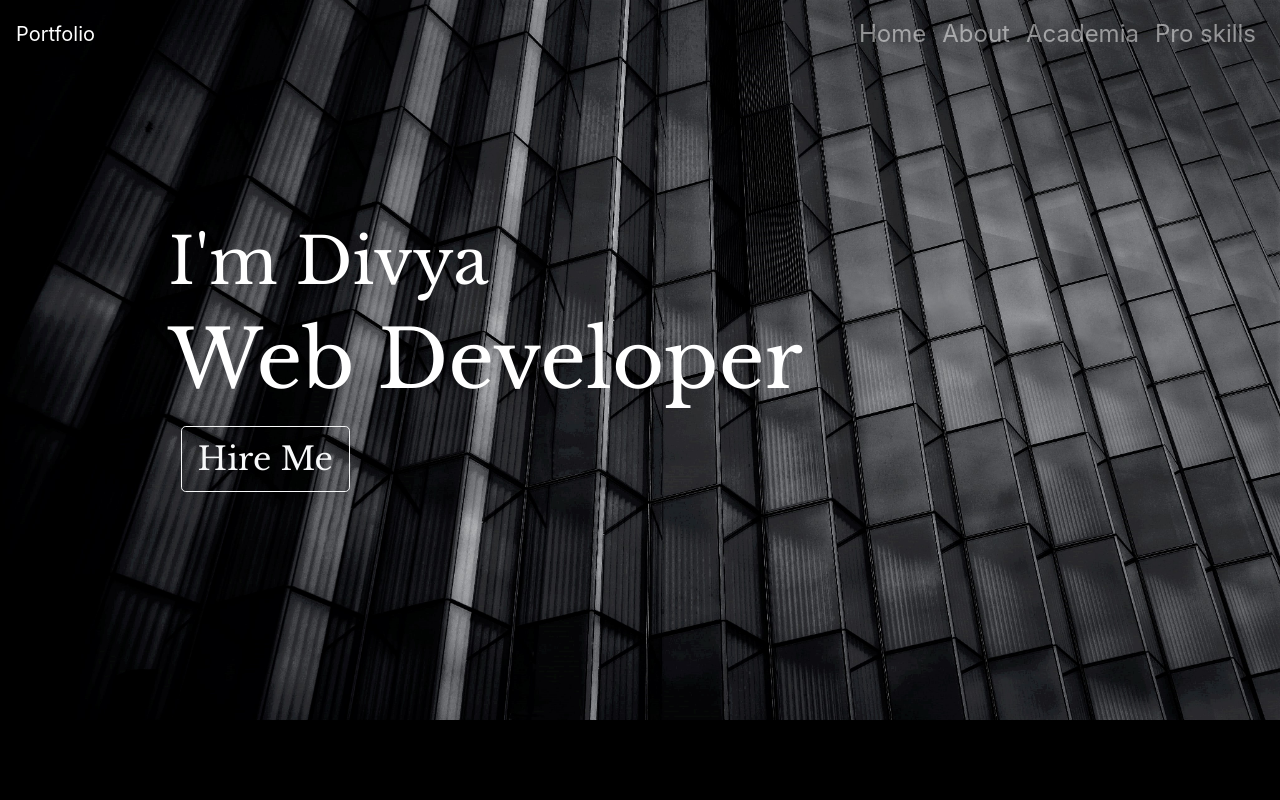
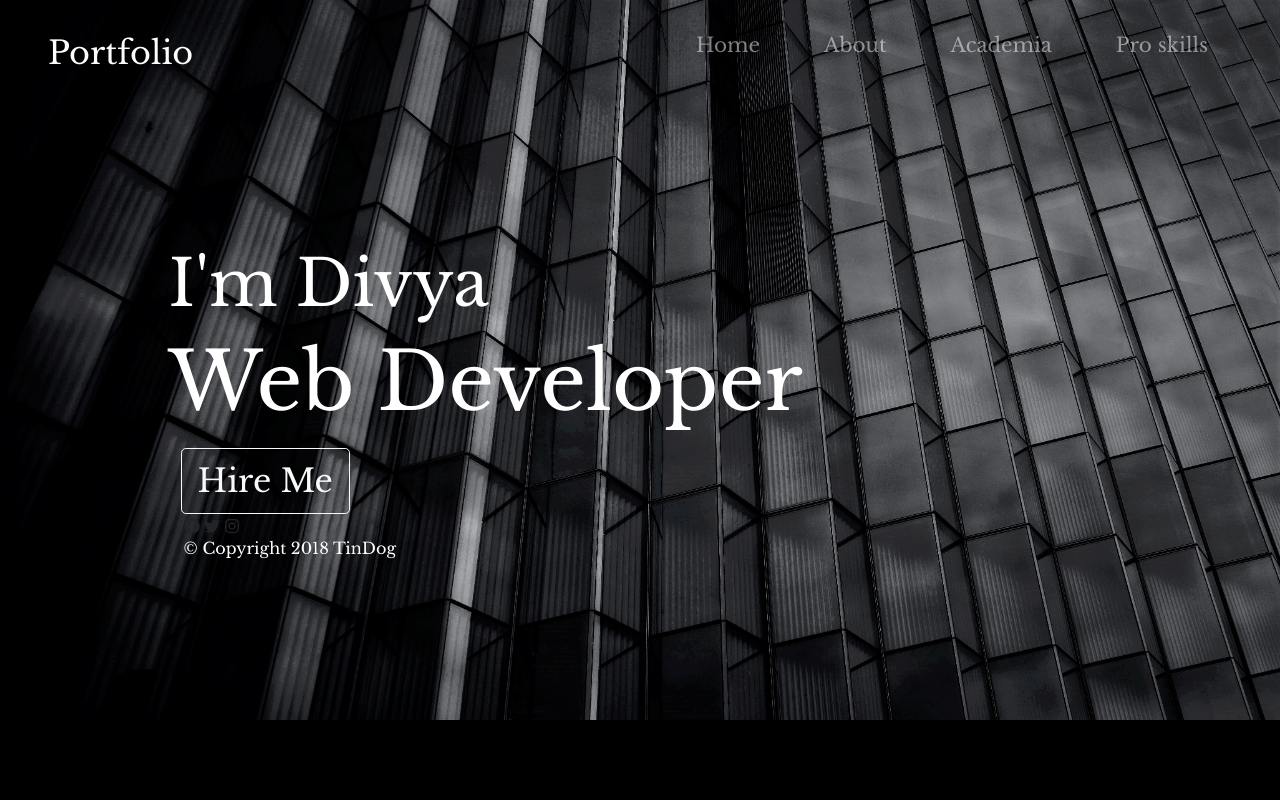
Before and after one commit to divyachandrapandi/Personal-Portfolio-Project, a Flask app: page / in a window 1280 px wide. Run offline with Flask 2, Linux system fonts and the light colour scheme; some libraries are stand-ins or nearby versions.

Commit message:
navbar updated2

```diff
--- a/static/css/styles.css
+++ b/static/css/styles.css
@@ -4,6 +4,7 @@ html,body{
    background-color: black;
    overflow:hidden;
    position:relative;
+   font-family:'Libre Baskerville', serif;
 }
 
 
@@ -20,9 +21,7 @@ box-sizing: border-box;
 
 
 }
-a{
-font-size:1.5rem;
-}
+
 h1,h2,p
 {
 color:white;
@@ -52,3 +51,15 @@ height:auto;
 position:absolute;
 z-index:2;
 }
+
+.mybrand{
+margin:1rem 0  0 2rem;
+font-size:2rem;
+}
+
+.mylinks{
+margin-right:3rem;
+}
+.mypage{
+font-size: 1.25rem;
+}
--- a/templates/index.html
+++ b/templates/index.html
@@ -26,7 +26,7 @@
 
 <div class="bg-container" style="background-image: url({{ url_for('static', filename='/images/index.jpg')}});">
     <nav class="navbar navbar-expand-lg navbar-dark ">
-        <a class="navbar-brand" href="#">Portfolio</a>
+        <a class="mybrand navbar-brand" href="#">Portfolio</a>
         <button class="navbar-toggler" type="button" data-toggle="collapse" data-target="#navbarSupportedContent"
                 aria-controls="navbarSupportedContent" aria-expanded="false" aria-label="Toggle navigation">
             <span class="navbar-toggler-icon"></span>
@@ -34,17 +34,17 @@
         <div class="collapse navbar-collapse" id="navbarSupportedContent">
 
             <ul class="navbar-nav ml-auto">
-                <li class="nav-item">
-                    <a class="nav-link" href="#">Home </a>
+                <li class="mylinks nav-item ">
+                    <a class="mypage nav-link" href="#">Home </a>
                 </li>
-                <li class="nav-item">
-                    <a class="nav-link" href="#">About </a>
+                <li class="mylinks nav-item ">
+                    <a class="mypage nav-link" href="#">About </a>
                 </li>
-                <li class="nav-item">
-                    <a class="nav-link" href="#">Academia </a>
+                <li class="mylinks nav-item ">
+                    <a class="mypage nav-link" href="#">Academia </a>
                 </li>
-                <li class="nav-item">
-                    <a class="nav-link" href="#">Pro skills </a>
+                <li class="mylinks nav-item ">
+                    <a class="mypage nav-link" href="#">Pro skills </a>
                 </li>
 
             </ul>
@@ -54,6 +54,12 @@
         <h2>I'm Divya</h2>
         <h1>Web Developer</h1>
         <button type="button" class="hire-button btn btn-outline-light btn-lg">Hire Me</button>
+        <div class="footer container-fluid">
+      <i class="footer-icon fa-brands fa-facebook"></i>
+      <i class="footer-icon fa-brands fa-twitter"></i>
+      <i class="footer-icon fa-brands fa-instagram"></i>
+      <p>© Copyright 2018 TinDog</p>
+    </div>
     </div>
 </div>
 
@@ -64,6 +70,7 @@
 
 </body>
 <footer>
+
     <script src="https://cdn.startbootstrap.com/sb-forms-latest.js"></script>
 
 </footer>
```
